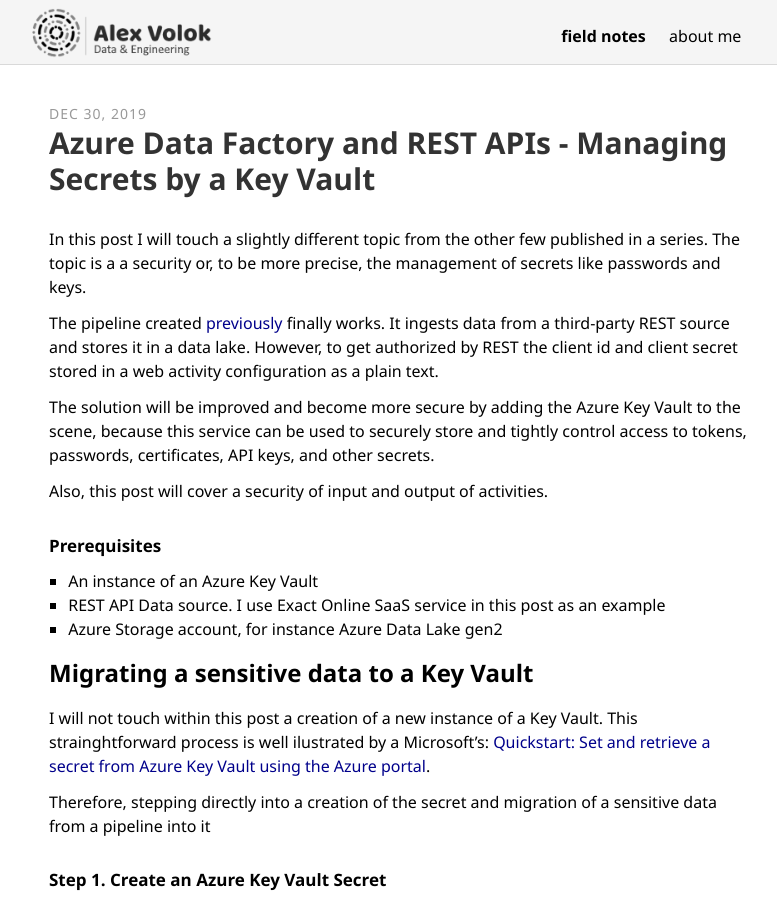
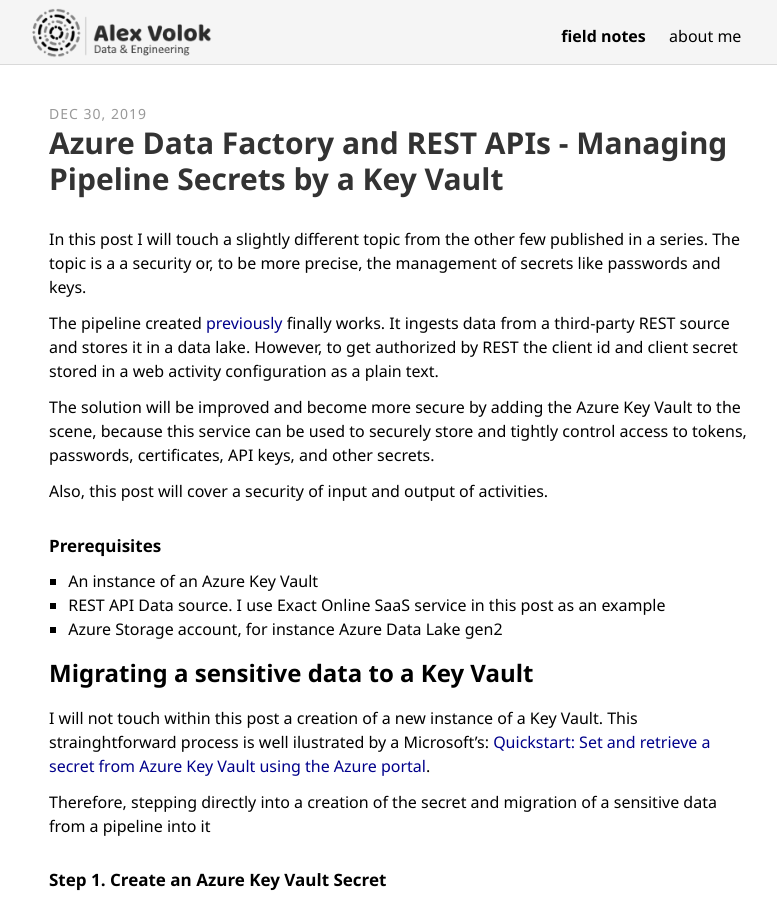
Before and after one commit to alexvolok/alexvolok.github.io, a Jekyll site: the page built from _posts/2019-12-30-adfv2-rest-api-part3-securing-keyvault.md, in a window 1280 px wide and 900 px high. Shown: the whole window, without its empty margins (240-1017 px from the left). Built offline with Jekyll 4.4.1, drawn with Linux system fonts in a browser that asks for light colours; some web fonts are replaced; comment, search, counter and statistics services are not loaded.

```diff
--- a/_posts/2019-12-30-adfv2-rest-api-part3-securing-keyvault.md
+++ b/_posts/2019-12-30-adfv2-rest-api-part3-securing-keyvault.md
@@ -1,7 +1,7 @@
 ---
 layout: post
-title: Azure Data Factory and REST APIs - Managing Secrets by a Key Vault
-description: Azure Data Factory and REST APIs - Managing Secrets by a Key Vault
+title: Azure Data Factory and REST APIs - Managing Pipeline Secrets by a Key Vault
+description: Azure Data Factory and REST APIs - Managing Pipeline Secrets by a Key Vault
 comments: true
 keywords: Azure Data Factory REST API Encrypting Key Vault
 tags: [ADF, KeyVault]
```
Also changed, not shown: _posts/2019-12-27-adfv2-rest-api-part3-mapping-pagination.md (+1 -1 lines).
